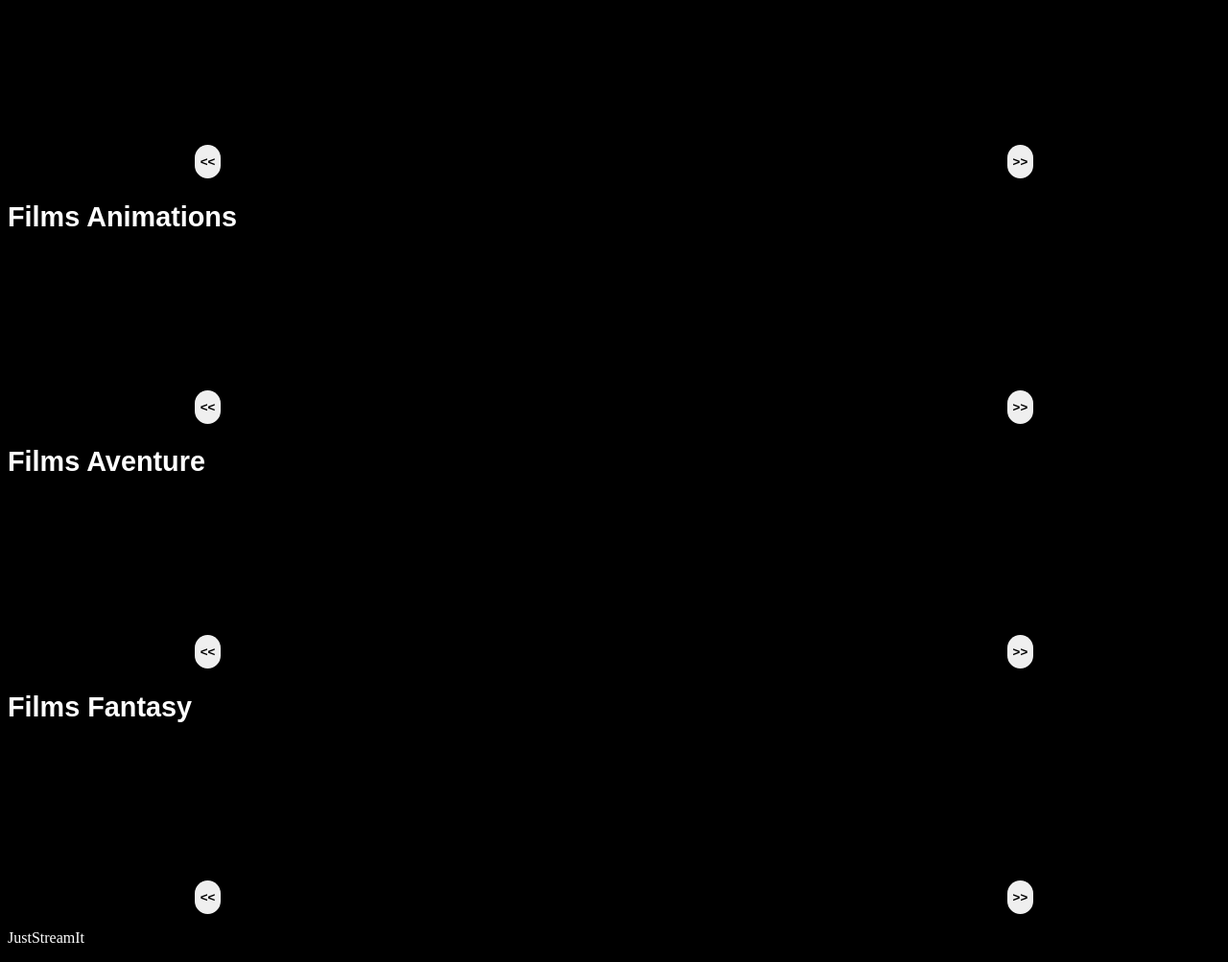
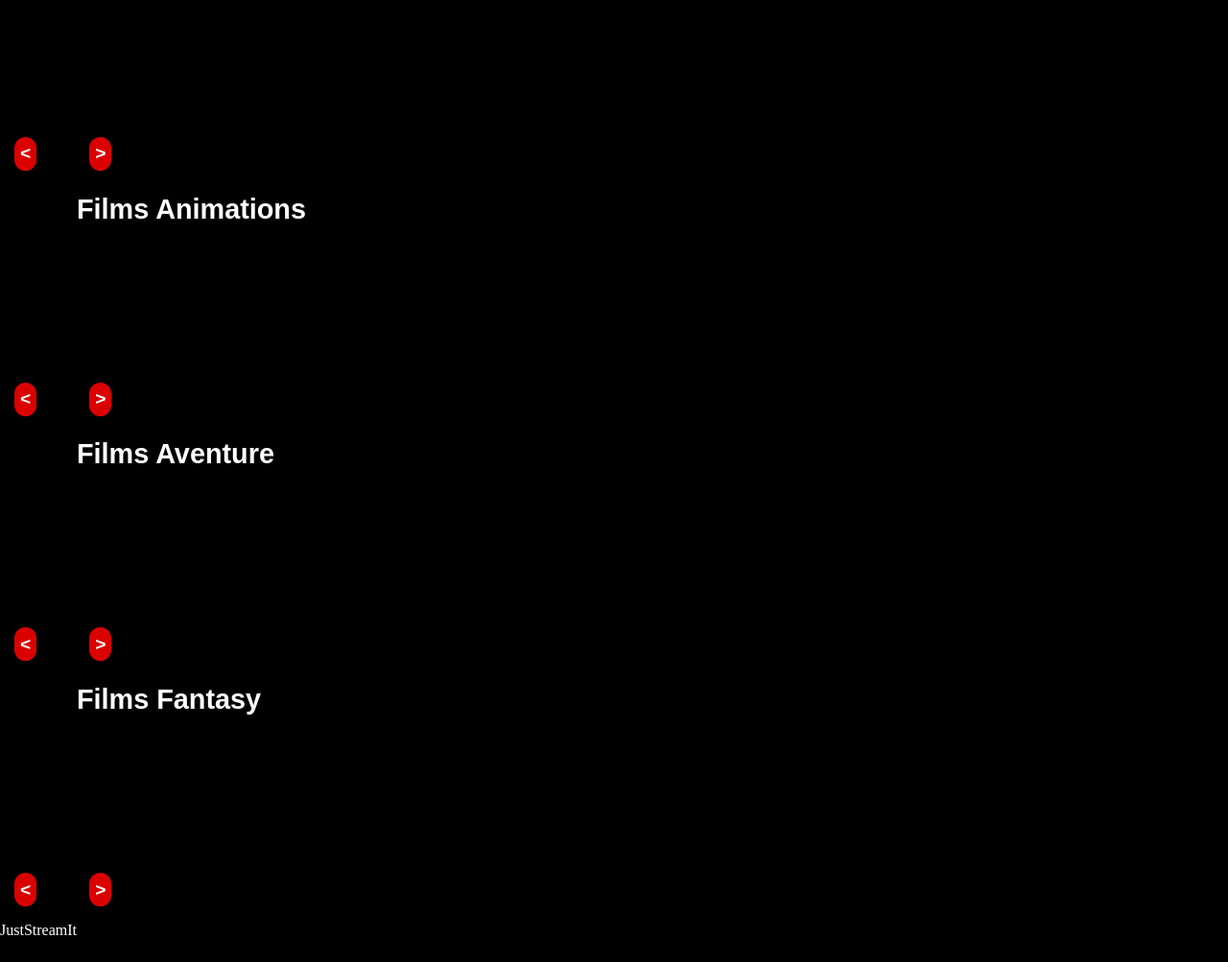
Before and after one commit to Wil31/JustStreamIt, a website: page index.html in a window 1280 px wide. Shown: the part 306-1309 px from the top of the page at 96% size. Drawn offline with Linux system fonts and the light colour scheme; no server answers.

Commit message:
Added flexbox to the caroussels and adjusted site page size

```diff
--- a/index.html
+++ b/index.html
@@ -29,38 +29,38 @@
 
         <h2>Films les mieux notés</h2>
         <div id="caroussel__top-films" class="caroussel">
-            <button type="button" class="button button__previous"><<</button>
-            <div id="gallery__top-films">
+            <button type="button" class="button button__previous"><</button>
+            <div id="gallery__top-films" class="gallery">
                 <ul class="images__top-films"></ul>
             </div>
-            <button type="button" class="button button__next">>></button>
+            <button type="button" class="button button__next">></button>
         </div>
 
         <h2>Films Animations</h2>
         <div id="caroussel__animation" class="caroussel">
-            <button type="button" class="button button__previous"><<</button>
-            <div id="galery__animation">
+            <button type="button" class="button button__previous"><</button>
+            <div id="galery__animation" class="gallery">
                 <ul class="images__animation"></ul>
             </div>
-            <button type="button" class="button button__next">>></button>
+            <button type="button" class="button button__next">></button>
         </div>
 
         <h2>Films Aventure</h2>
         <div id="caroussel__adventure" class="caroussel">
-            <button type="button" class="button button__previous"><<</button>
-            <div id="galery__adventure">
+            <button type="button" class="button button__previous"><</button>
+            <div id="galery__adventure" class="gallery">
                 <ul class="images__adventure"></ul>
             </div>
-            <button type="button" class="button button__next">>></button>
+            <button type="button" class="button button__next">></button>
         </div>
 
         <h2>Films Fantasy</h2>
         <div id="caroussel__fantasy" class="caroussel">
-            <button type="button" class="button button__previous"><<</button>
-            <div id="galery__fantasy">
+            <button type="button" class="button button__previous"><</button>
+            <div id="galery__fantasy" class="gallery">
                 <ul class="images__fantasy"></ul>
             </div>
-            <button type="button" class="button button__next">>></button>
+            <button type="button" class="button button__next">></button>
         </div>
 
         <!-- ? A voir pour la boite modale -->
--- a/package.json
+++ b/package.json
@@ -2,7 +2,7 @@
   "name": "juststreamit",
   "version": "1.0.0",
   "description": "",
-  "main": "script_best_films.js",
+  "main": "script.js",
   "scripts": {
     "sass": ""
   },
```
Also changed, not shown: .sass/main.css, .sass/main.scss, 1 other file.
